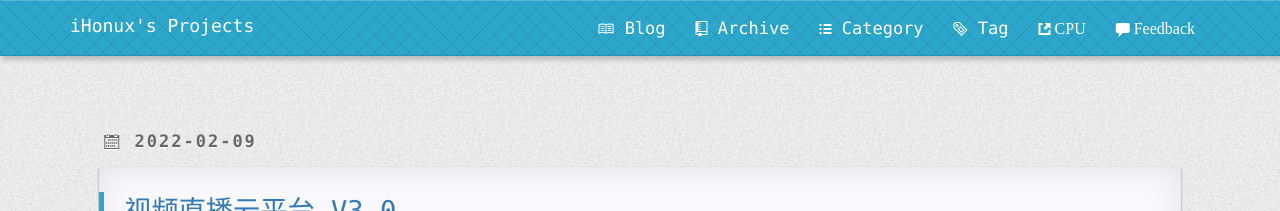
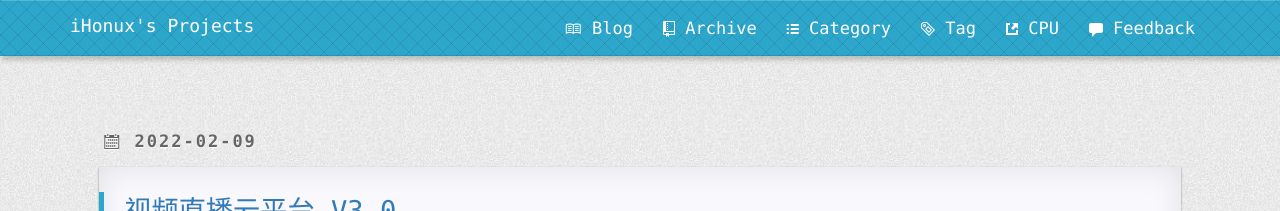
Before and after one commit to fxrj/fxrj.github.io, a Jekyll site: the page built from index.html, in a window 1280 px wide. Shown: the top 211 px of the page. Built offline with Jekyll 4.4.1, drawn with Linux system fonts in a browser that asks for light colours; nearby versions of some CDN libraries; the list of posts is cut into pages by our own code; comment, search, counter and statistics services are not loaded.

Commit message:
Update header.html

```diff
--- a/_includes/header.html
+++ b/_includes/header.html
@@ -25,8 +25,8 @@
                         </li>
                         {% endif %}
                         {% endfor %}
-                        <li><a href="https://mycpus.github.io/" target="_blank"><span class="octicon octicon-link-external">&nbsp;CPU</span></a></li>
-                        <li><a href="https://www.tapechat.net/uu/GJ14DI/CQS1PYR9" target="_blank"><span class="octicon octicon-comment">&nbsp;Feedback</span></a></li>
+                        <li><a href="https://mycpus.github.io/" target="_blank"><span class="octicon octicon-link-external"></span>&nbsp;CPU</a></li>
+                        <li><a href="https://www.tapechat.net/uu/GJ14DI/CQS1PYR9" target="_blank"><span class="octicon octicon-comment"></span>&nbsp;Feedback</a></li>
                         <!--<li><a href="#stq=" class="search-button"><span class="octicon octicon-search"></span></a></li>-->
                     </ul>
                 </div>
```
